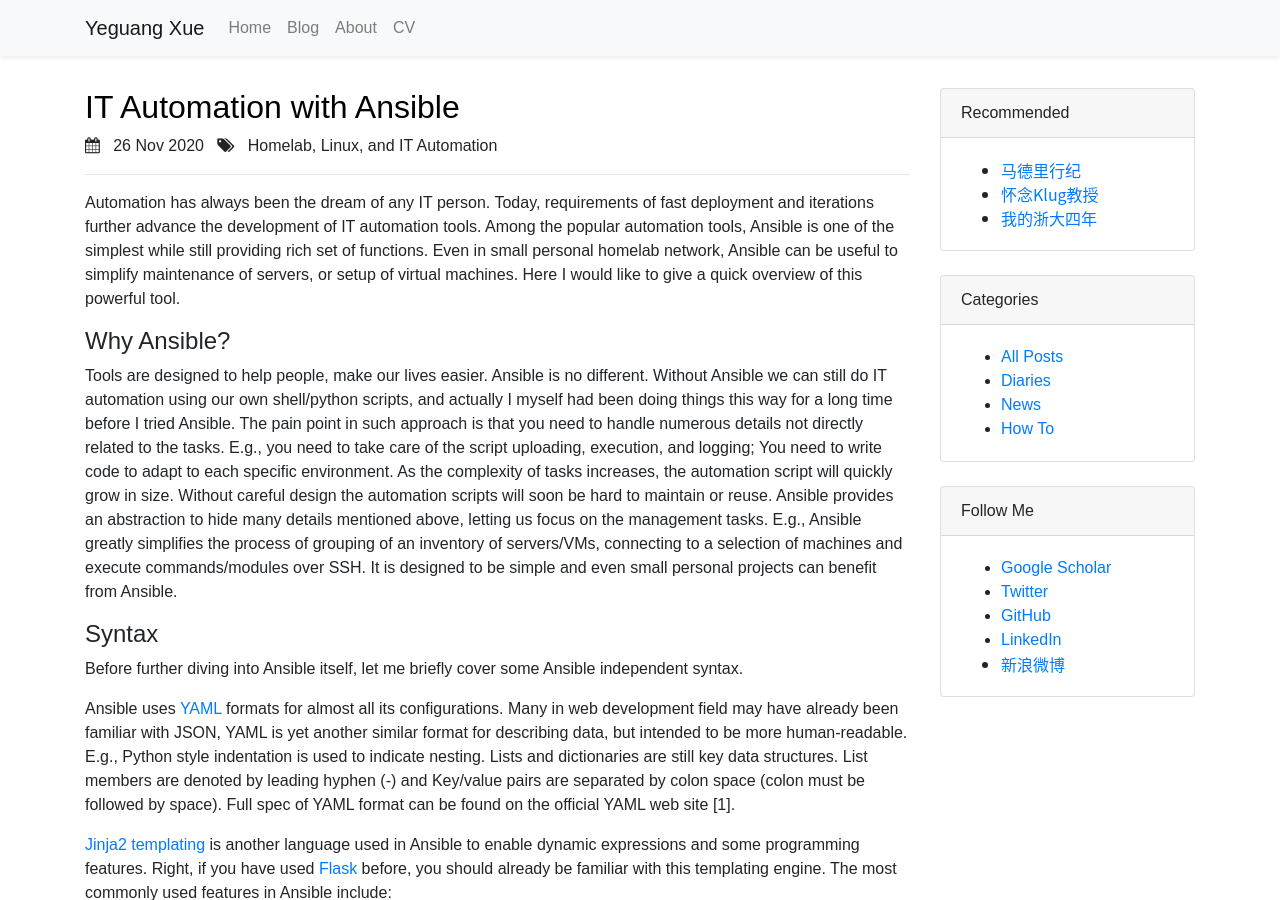
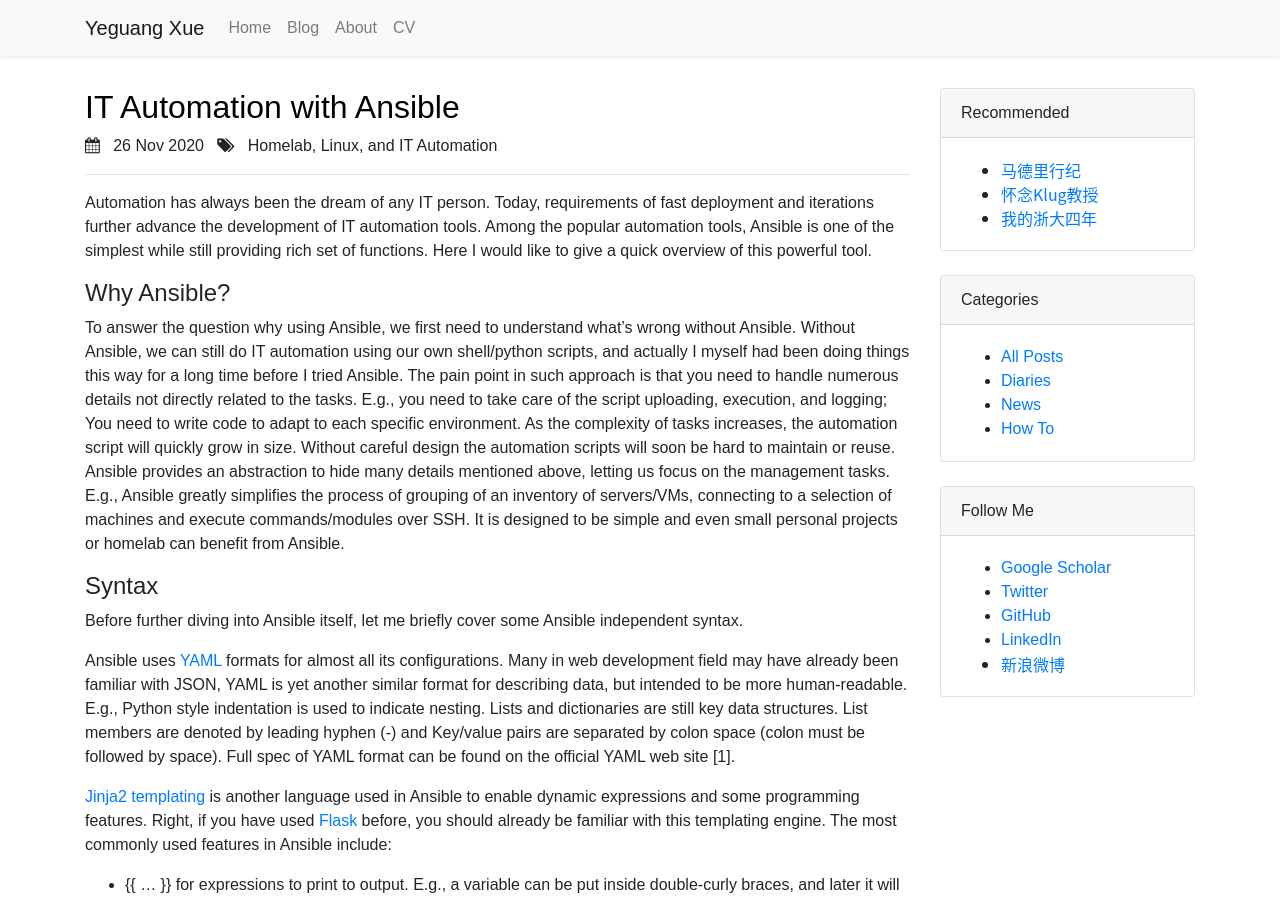
Before and after one commit to yeguang-xue/yeguang-xue.github.io, a Jekyll site: the page built from _posts/2020-11-26-ansible-overview.md, in a window 1280 px wide and 900 px high. Built offline with Jekyll 4.4.1, drawn with Linux system fonts in a browser that asks for light colours; comment, search, counter and statistics services are not loaded.

Commit message:
revise post

```diff
--- a/_posts/2020-11-26-ansible-overview.md
+++ b/_posts/2020-11-26-ansible-overview.md
@@ -10,11 +10,11 @@ tags:
 license: CC-BY
 ---
 
-Automation has always been the dream of any IT person. Today, requirements of fast deployment and iterations further advance the development of IT automation tools. Among the popular automation tools, Ansible is one of the simplest while still providing rich set of functions. Even in small personal homelab network, Ansible can be useful to simplify maintenance of servers, or setup of virtual machines. Here I would like to give a quick overview of this powerful tool.
+Automation has always been the dream of any IT person. Today, requirements of fast deployment and iterations further advance the development of IT automation tools. Among the popular automation tools, Ansible is one of the simplest while still providing rich set of functions. Here I would like to give a quick overview of this powerful tool.
 
 #### Why Ansible?
 
-Tools are designed to help people, make our lives easier. Ansible is no different. Without Ansible we can still do IT automation using our own shell/python scripts, and actually I myself had been doing things this way for a long time before I tried Ansible. The pain point in such approach is that you need to handle numerous details not directly related to the tasks. E.g., you need to take care of the script uploading, execution, and logging; You need to write code to adapt to each specific environment. As the complexity of tasks increases, the automation script will quickly grow in size. Without careful design the automation scripts will soon be hard to maintain or reuse. Ansible provides an abstraction to hide many details mentioned above, letting us focus on the management tasks. E.g., Ansible greatly simplifies the process of grouping of an inventory of servers/VMs, connecting to a selection of machines and execute commands/modules over SSH. It is designed to be simple and even small personal projects can benefit from Ansible.
+To answer the question why using Ansible, we first need to understand what's wrong without Ansible. Without Ansible, we can still do IT automation using our own shell/python scripts, and actually I myself had been doing things this way for a long time before I tried Ansible. The pain point in such approach is that you need to handle numerous details not directly related to the tasks. E.g., you need to take care of the script uploading, execution, and logging; You need to write code to adapt to each specific environment. As the complexity of tasks increases, the automation script will quickly grow in size. Without careful design the automation scripts will soon be hard to maintain or reuse. Ansible provides an abstraction to hide many details mentioned above, letting us focus on the management tasks. E.g., Ansible greatly simplifies the process of grouping of an inventory of servers/VMs, connecting to a selection of machines and execute commands/modules over SSH. It is designed to be simple and even small personal projects or homelab can benefit from Ansible.
 
 #### Syntax
 
```
